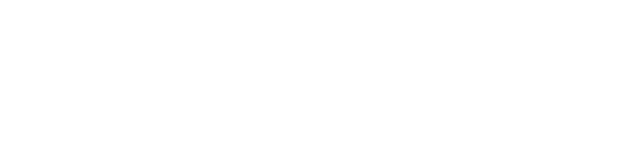
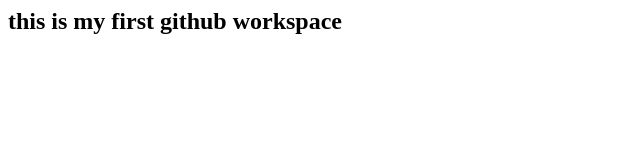
Before and after one commit to sunchuand/sunchuand.github.io, a plain HTML site: page index.html in a window 1280 px wide. Shown: the whole page, without its empty margins (0-640 px from the left). Drawn offline with Linux system fonts and the light colour scheme.

Commit message:
Update index.html

```diff
--- a/index.html
+++ b/index.html
@@ -2,4 +2,5 @@
   <script>
     alert("welcome to suncd github");
   </script>
+  <h2>this is my first github workspace</h2>
 </html>
```
